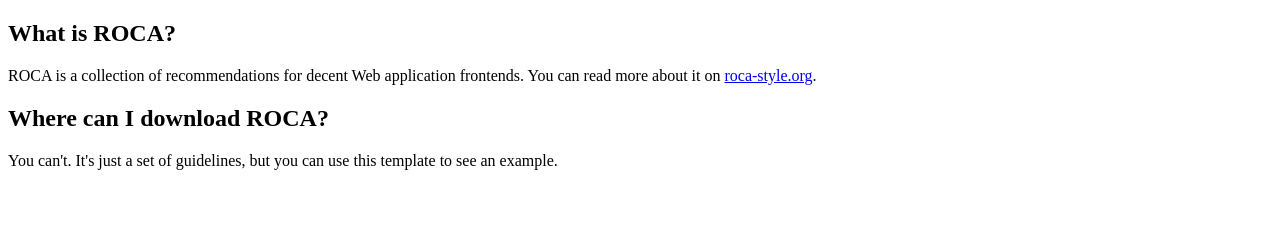
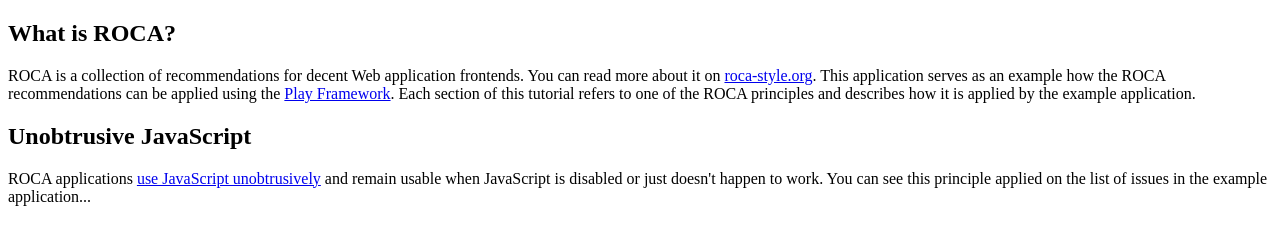
Before and after one commit to innoq/activator-play-roca, a plain HTML site: page tutorial/index.html in a window 1280 px wide. Drawn offline with Linux system fonts and the light colour scheme.

Commit message:
tutorial updated

```diff
--- a/tutorial/index.html
+++ b/tutorial/index.html
@@ -6,11 +6,17 @@
 <body>
 <div>
     <h2>What is ROCA?</h2>
-      ROCA is a collection of recommendations for decent Web application frontends. You can read more about it on <a href="http://roca-style.org/">roca-style.org</a>.
+    ROCA is a collection of recommendations for decent Web application frontends. You can read more about it on <a
+        href="http://roca-style.org/">roca-style.org</a>. This application serves as an example how the ROCA
+    recommendations can be applied using the <a
+        href="http://www.playframework.com/">Play Framework</a>. Each section of this tutorial refers to one of the
+    ROCA principles and describes how it is applied by the example application.
 </div>
 <div>
-      <h2>Where can I download ROCA?</h2>
-      You can't. It's just a set of guidelines, but you can use this template to see an example.
+    <h2>Unobtrusive JavaScript</h2>
+    ROCA applications <a href="http://roca-style.org/#unobtrusive-javascript">use JavaScript unobtrusively</a> and
+    remain usable when JavaScript is disabled or just doesn't happen to work. You can see this principle applied on
+    the list of issues in the example application...
 </div>
 </body>
 </html>
```
Lines whose indentation alone changed are shown as unchanged.
